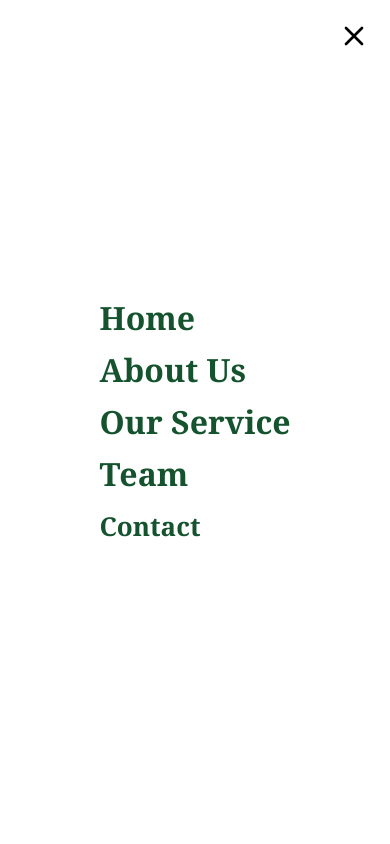
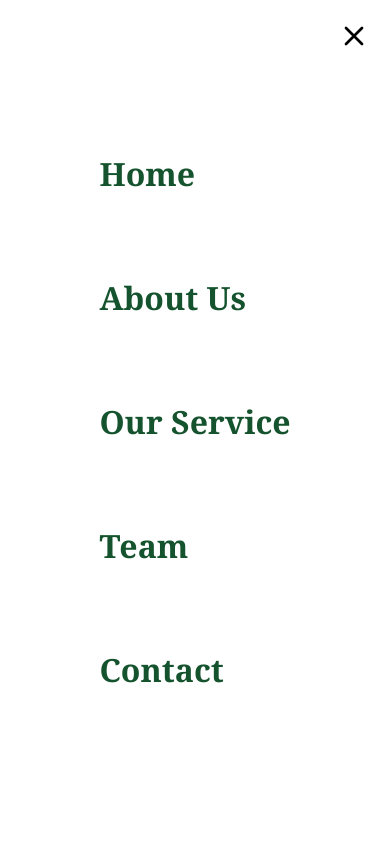
Before and after one commit to akirachix/Naji-Informational, a Next.js app in the folder naji-informational/: page / in a window 390 px wide. Both pictures are taken after a click on the button 362 px from the left and 33 px from the top of the page. Shown: the top 844 px of the page. Built offline with nearby package versions, Linux system fonts and the light colour scheme.

Commit message:
added changes

```diff
--- a/naji-informational/src/app/Navbar/index.tsx
+++ b/naji-informational/src/app/Navbar/index.tsx
@@ -1,6 +1,6 @@
 "use client";
 import Image from "next/image";
-import Link from "next/link"; // Import Link from next/link
+import Link from "next/link";
 import { useState } from "react";
 
 export default function Navbar() {
@@ -10,13 +10,18 @@ export default function Navbar() {
     setIsOpen(!isOpen);
   };
 
+  const handleLinkClick = () => {
+    setIsOpen(false);
+  };
+
   return (
+    <div className="bg-white shadow-md sticky top-0 z-50">
     <main>
       <div className="font-serif text-xl">
         <header className="bg-white">
           <nav className="mx-auto flex justify-between items-center p-3 md:p-3 lg:p-5">
             <div className="text-2xl font-bold ml-[-1%] mr-[-4%]">
-              <Image src="/images/log.png" alt="Logo" width={50} height={20}/>
+              <Image src="/images/log.png" alt="Logo" width={50} height={20} />
             </div>
 
             <div className="md:hidden">
@@ -34,11 +39,11 @@ export default function Navbar() {
             </div>
 
             <div className="hidden md:flex space-x-12 mr-6">
-              <Link href="#Home" className="text-black-700 hover:text-green-800 font-black font-serif text-[26px] text-green-900">Home</Link>
-              <Link href="#about" className="text-black-700 hover:text-green-800 font-black font-serif text-[26px] text-green-900">About Us</Link>
-              <Link href="#ourservice" className="text-black-700 hover:text-green-800 font-black font-serif text-[26px] text-green-900">Our Service</Link>
-              <Link href="#Team" className="text-black-700 hover:text-green-800 font-black font-serif text-[26px] text-green-900">Team</Link>
-              <Link href="#Contact" className="text-black-700 hover:text-green-800 font-black font-serif text-[26px] text-green-900">Contact</Link>
+              <Link href="#Home" onClick={handleLinkClick} className="text-black-700 hover:text-green-800 font-black font-serif text-[26px] text-green-900">Home</Link>
+              <Link href="#about" onClick={handleLinkClick} className="text-black-700 hover:text-green-800 font-black font-serif text-[26px] text-green-900">About Us</Link>
+              <Link href="#ourservice" onClick={handleLinkClick} className="text-black-700 hover:text-green-800 font-black font-serif text-[26px] text-green-900">Our Service</Link>
+              <Link href="#Team" onClick={handleLinkClick} className="text-black-700 hover:text-green-800 font-black font-serif text-[26px] text-green-900">Team</Link>
+              <Link href="#Contact" onClick={handleLinkClick} className="text-black-700 hover:text-green-800 font-black font-serif text-[26px] text-green-900">Contact</Link>
             </div>
           </nav>
 
@@ -49,17 +54,18 @@ export default function Navbar() {
                   <path strokeLinecap="round" strokeLinejoin="round" strokeWidth={2} d="M6 18L18 6M6 6l12 12" />
                 </svg>
               </button>
-              <div className="flex flex-col space-y-6"> {/* Adjust space-y value */}
-                <Link href="#Home" className="text-black-700 hover:text-green-800 font-black font-serif text-[32px] text-green-900">Home</Link>
-                <Link href="#about" className="text-black-700 hover:text-green-800 font-black font-serif text-[32px] text-green-900">About Us</Link>
-                <Link href="#ourservice" className="text-black-700 hover:text-green-800 font-black font-serif text-[32px] text-green-900">Our Service</Link>
-                <Link href="#Team" className="text-black-700 hover:text-green-800 font-black font-serif text-[32px] text-green-900">Team</Link>
-                <Link href="#Contact" className="text-black-700 hover:text-green-800 font-black font-serif text-[26px] text-green-900">Contact</Link>
+              <div className="flex flex-col space-y-24">
+                <Link href="#Home" onClick={handleLinkClick} className="text-black-700 hover:text-green-800 font-black font-serif text-[32px] text-green-900">Home</Link>
+                <Link href="#about" onClick={handleLinkClick} className="text-black-700 hover:text-green-800 font-black font-serif text-[32px] text-green-900">About Us</Link>
+                <Link href="#ourservice" onClick={handleLinkClick} className="text-black-700 hover:text-green-800 font-black font-serif text-[32px] text-green-900">Our Service</Link>
+                <Link href="#Team" onClick={handleLinkClick} className="text-black-700 hover:text-green-800 font-black font-serif text-[32px] text-green-900">Team</Link>
+                <Link href="#Contact" onClick={handleLinkClick} className="text-black-700 hover:text-green-800 font-black font-serif text-[32px] text-green-900">Contact</Link>
               </div>
             </div>
           )}
         </header>
       </div>
     </main>
+    </div>
   );
 }
```
